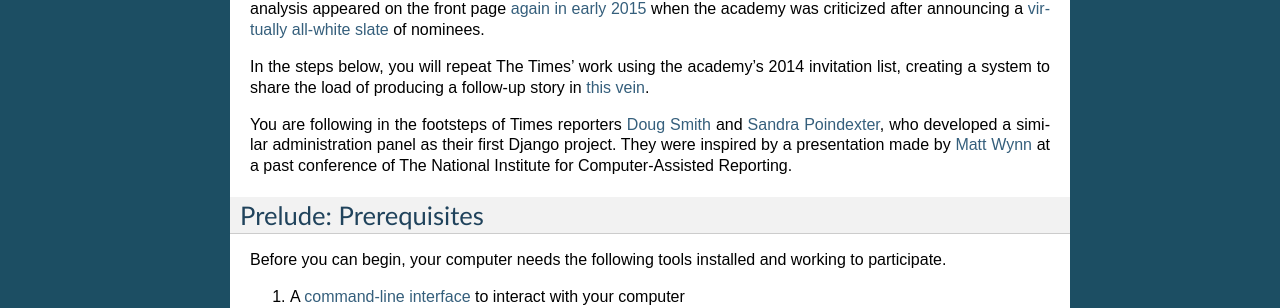
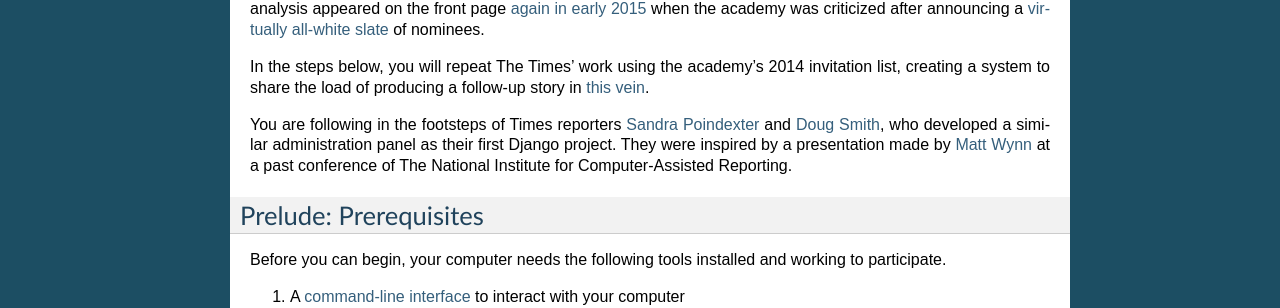
Before and after one commit to palewire/first-django-admin, a Sphinx documentation site: the page built from docs/index.rst, in a window 1280 px wide and 900 px high, scrolled down 356 px. Shown: the part 144-452 px from the top of the window. Built offline with Sphinx 7.4.7, drawn with Linux system fonts in a browser that asks for light colours.

```diff
--- a/docs/index.rst
+++ b/docs/index.rst
@@ -24,7 +24,7 @@ In 2012, `a study by the Los Angeles Times <http://www.latimes.com/entertainment
 
 In the steps below, you will repeat The Times' work using the academy's 2014 invitation list, creating a system to share the load of producing a follow-up story in `this vein <http://www.latimes.com/entertainment/envelope/moviesnow/la-et-mn-diversity-oscar-academy-members-20131221-story.html>`_.
 
-You are following in the footsteps of Times reporters `Doug Smith <http://www.latimes.com/la-bio-doug-smith-staff.html>`_ and `Sandra Poindexter <http://www.latimes.com/la-bio-sandra-poindexter-staff.html>`_, who developed a similar administration panel as their first Django project. They were inspired by a presentation made by `Matt Wynn <http://mattwynn.net/>`_ at a past conference of The National Institute for Computer-Assisted Reporting.
+You are following in the footsteps of Times reporters `Sandra Poindexter <http://www.latimes.com/la-bio-sandra-poindexter-staff.html>`_ and `Doug Smith <http://www.latimes.com/la-bio-doug-smith-staff.html>`_, who developed a similar administration panel as their first Django project. They were inspired by a presentation made by `Matt Wynn <http://mattwynn.net/>`_ at a past conference of The National Institute for Computer-Assisted Reporting.
 
 Prelude: Prerequisites
 ----------------------
```
